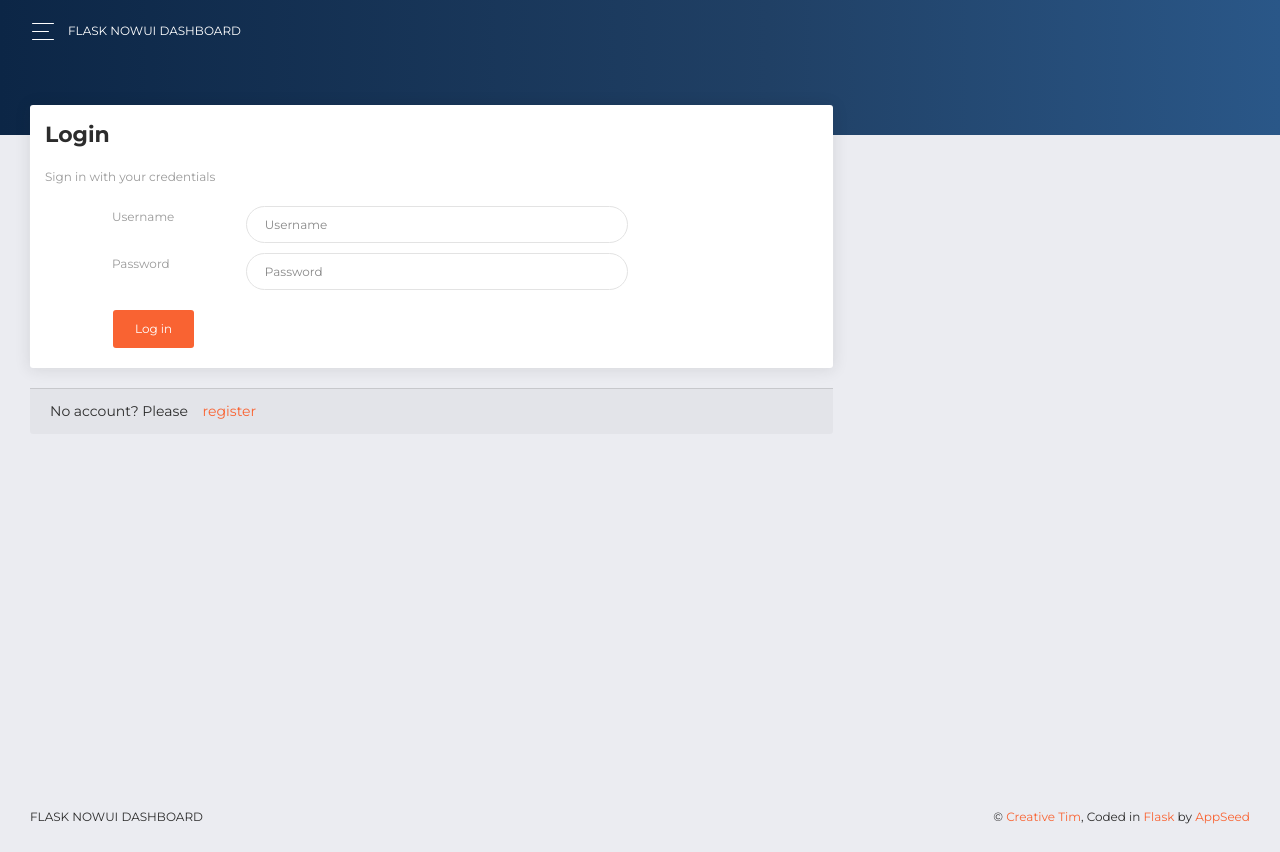
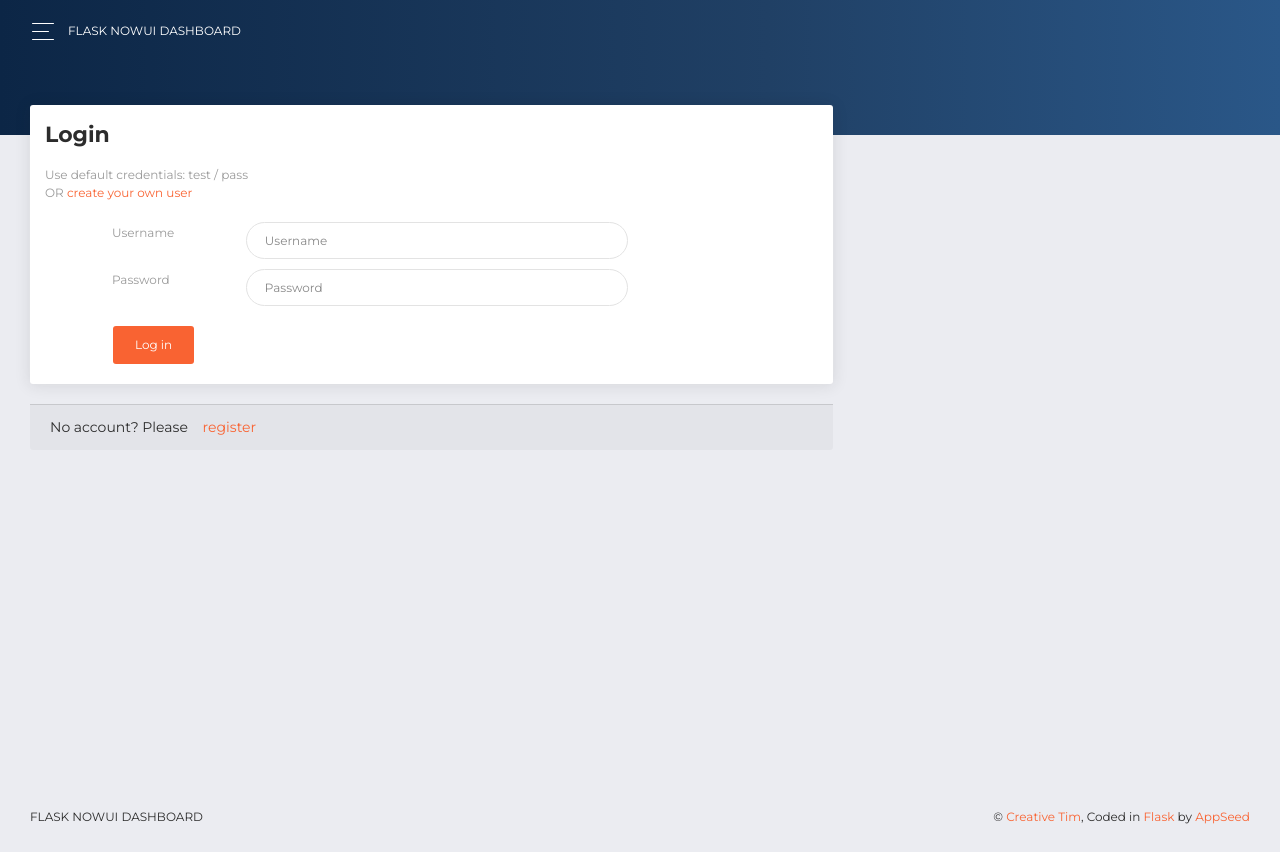
Before and after one commit to app-generator/flask-now-ui-dashboard, a Flask app: page /login.html in a window 1280 px wide. Run offline with Flask 2, Linux system fonts and the light colour scheme; some libraries are stand-ins or nearby versions.

Commit message:
Update login.html

```diff
--- a/app/templates/pages/login.html
+++ b/app/templates/pages/login.html
@@ -11,7 +11,11 @@
                 {% if msg %}
                     <label>{{ msg | safe }}</label>
                 {% else %}
-                    <label>Sign in with your credentials</label>
+                    <label>
+                    Use default credentials: test / pass
+                    <br />
+                    OR <a href={{ url_for('register') }} >create your own user</a>
+                    </label>
                 {% endif %}
 
               </div>
@@ -70,7 +74,7 @@
                 </div>
               </div>
               <div class="card-footer">
-                No account? Please &nbsp;&nbsp; <a href={{ url_for('register') }}>register</a>
+                No account? Please &nbsp;&nbsp; <a href={{ url_for('register') }} >register</a>
               </div>
 
           </div>
```
